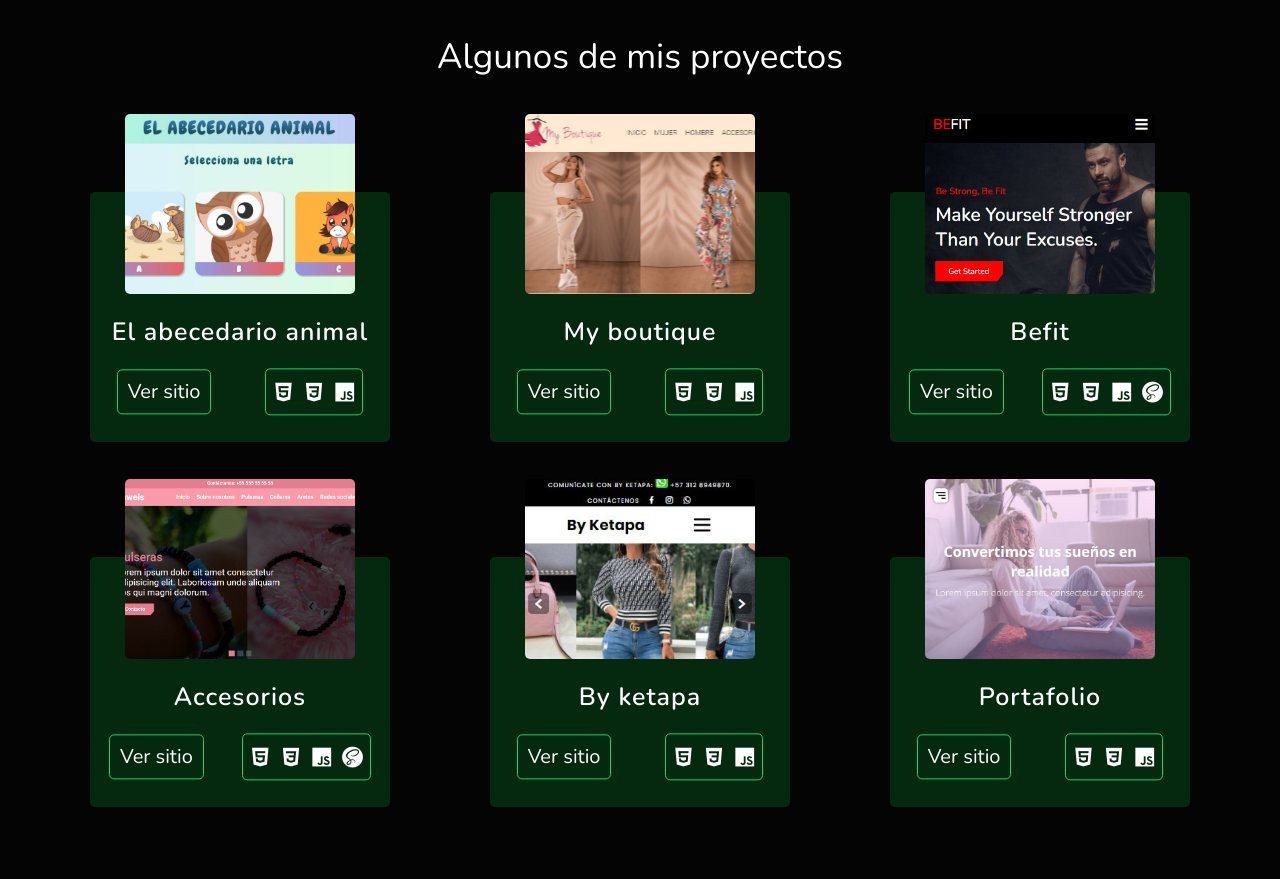
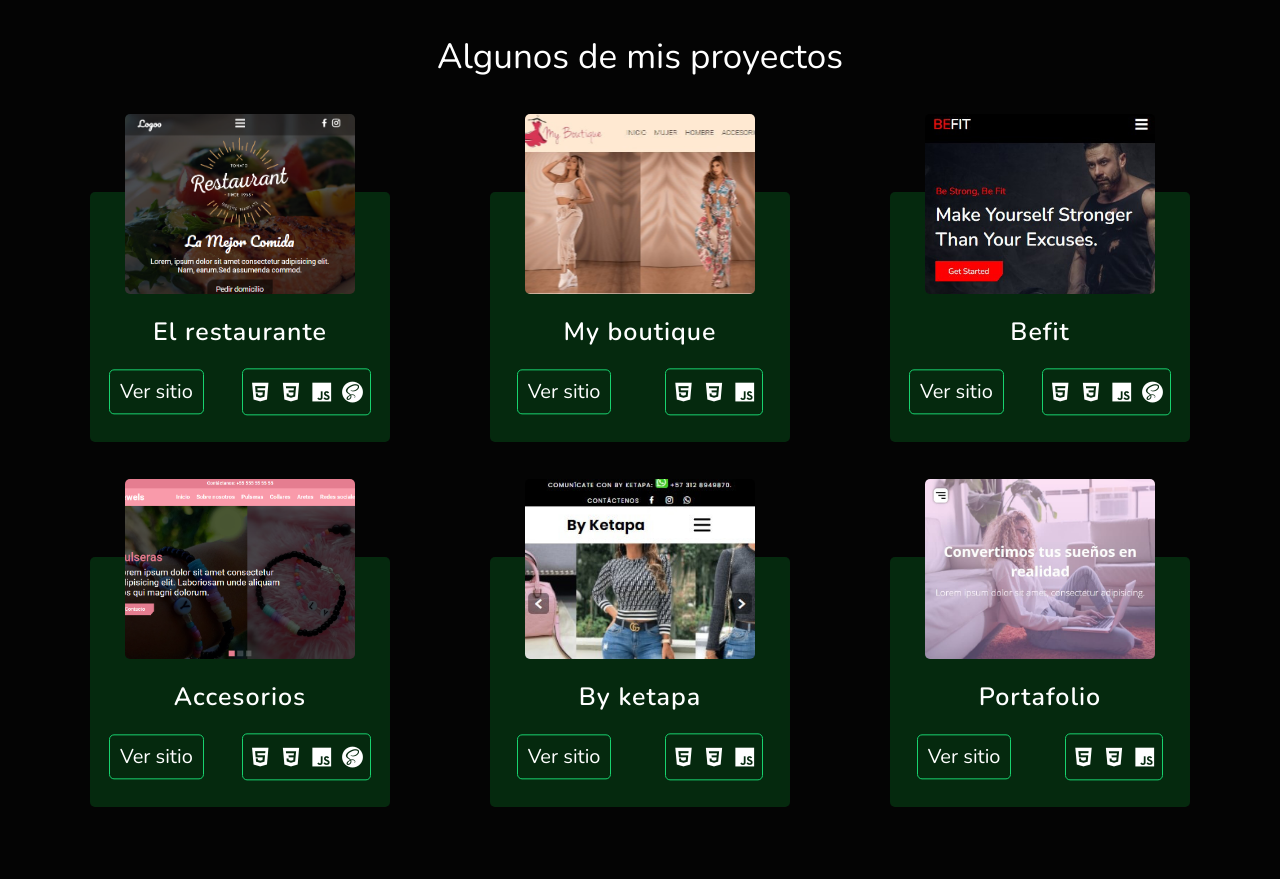
Before and after one commit to AndrDeve/Mi-Portafolio, a plain HTML site: page index.html in a window 1280 px wide. Shown: the part 2794-3673 px from the top of the page. Drawn offline with nearby package versions, Linux system fonts and the light colour scheme.

Commit message:
portafolio33

```diff
--- a/index.html
+++ b/index.html
@@ -214,15 +214,16 @@
                 <div class="items">
                     <div class="proyecto-bg">
                         <figure>
-                            <img src="img/proyecto1.jpg" alt="el abecedario animal">
+                            <img src="img/proyecto1.png" alt="el abecedario animal">
                         </figure>
-                        <h3>El abecedario animal</h3>
+                        <h3>El restaurante</h3>
                         <div class="mas-items">
-                            <a href="https://abecedario-animal.netlify.app/" target="_blank">Ver sitio</a>
+                            <a href="https://restaurante3.netlify.app/" target="_blank">Ver sitio</a>
                             <div class="iconos">
                                 <i class='bx bxl-html5'></i>
                                 <i class='bx bxl-css3' ></i>
                                 <i class='bx bxl-javascript'></i>
+                                <i class='bx bxl-sass'></i>
                             </div>
                         </div>
                     </div>
```
Also changed, not shown: img/proyecto1.jpg (deleted), img/proyecto1.png (added).
